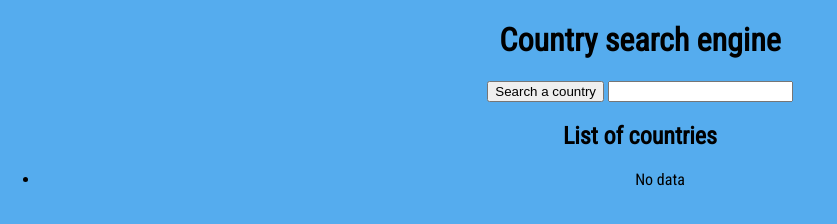
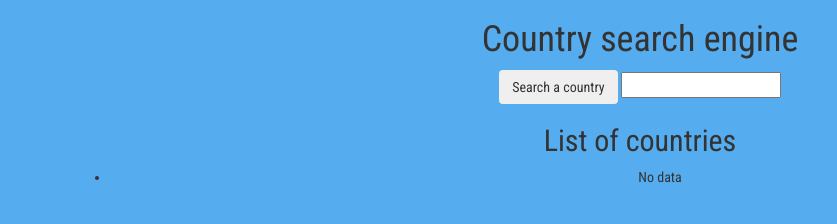
Before and after one commit to Rafal-Kowalczyk/zadanie_12_6, a website: page index.html in a window 1280 px wide. Shown: the whole page, without its empty margins (0-837 px from the left). Drawn offline with nearby package versions, Linux system fonts and the light colour scheme; files that its build step writes are made by us from their sources.

Commit message:
Add class to the div and button

```diff
--- a/index.html
+++ b/index.html
@@ -3,12 +3,14 @@
 <head>
     <meta charset="utf-8">
     <title>12.6 Wyszukiwarka krajów</title>
+    <link rel="stylesheet" href="https://maxcdn.bootstrapcdn.com/font-awesome/4.5.0/css/font-awesome.min.css">
+	<link rel="stylesheet" href="https://cdnjs.cloudflare.com/ajax/libs/twitter-bootstrap/3.3.7/css/bootstrap.min.css">
     <link rel="stylesheet" href="css/style.css">
 </head>
 <body>
-	 <div>
+	 <div class="container country-search">
 	 	<h1>Country search engine</h1>
-		<button id="search">Search a country</button>
+		<button class="btn" id="search">Search a country</button>
 		<input id="country-name" type="text" />
 		<h2>List of countries</h2>
 		<ul id="countries">
```
